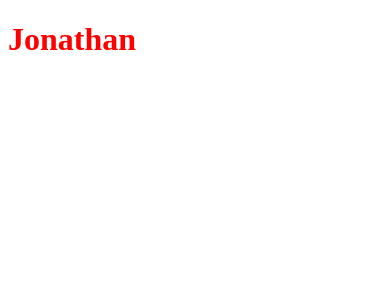
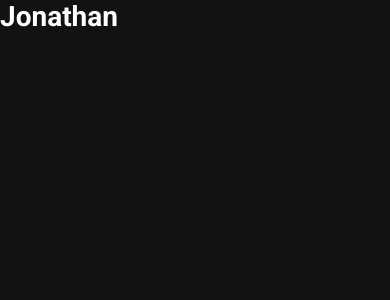
Before and after one commit to JonathanAmarall/learn-nextjs, a Next.js app: page / in a window 390 px wide. Shown: the top 300 px of the page. Built offline with nearby package versions, Linux system fonts and the light colour scheme.

Commit message:
definido estilos globais

```diff
--- a/src/pages/_document.tsx
+++ b/src/pages/_document.tsx
@@ -1,3 +1,4 @@
+// eslint-disable-next-line @next/next/no-document-import-in-page
 import Document, { Html, Head, Main, NextScript } from 'next/document'
 
 export default class MyDocument extends Document {
@@ -11,7 +12,6 @@
             href="https://fonts.googleapis.com/css2?family=Roboto:wght@400;700;900&display=swap"
             rel="stylesheet"
           />
-          <title>ig.News</title>
         </Head>
         <body>
           <Main />
--- a/src/pages/index.tsx
+++ b/src/pages/index.tsx
@@ -1,5 +1,12 @@
-import styles from '../styles/home.module.scss';
+import Head from 'next/head'
 
 export default function Home() {
-  return <h1 className={styles.title}>Jonathan</h1>;
+  return (
+    <>
+      <Head>
+        <title>Início</title>
+      </Head>
+      <h1>Jonathan</h1>
+    </>
+  )
 }
--- /dev/null
+++ b/src/styles/global.scss
@@ -0,0 +1,50 @@
+* {
+  margin: 0;
+  padding: 0;
+  box-sizing: border-box;
+}
+
+:root {
+  --white: #ffffff;
+
+  --gray-100: #e1e1e6;
+  --gray-300: #a8a8b3;
+  --gray-900: #121214;
+
+  --cyan-500: #61dafb;
+  --yellow-500: #eba417;
+}
+
+@media (max-width: 1000px) {
+  html {
+    font-size: 93.75%;
+  }
+}
+
+@media (max-width: 720px) {
+  html {
+    font-size: 87.5%;
+  }
+}
+
+body {
+  background-color: var(--gray-900);
+  color: var(--white);
+}
+
+body,
+input,
+textarea,
+select,
+button {
+  font: 400 1rem 'Roboto', sans-serif;
+}
+
+button {
+  cursor: pointer;
+}
+
+a {
+  color: inherit;
+  text-decoration: none;
+}
--- a/src/styles/home.module.scss
+++ /dev/null
@@ -1,3 +0,0 @@
-.title {
-  color: red;
-}
```
Also changed, not shown: src/pages/_app.tsx (+4 -3 lines), 1 other file (tests, documents, lock files or other folders).
